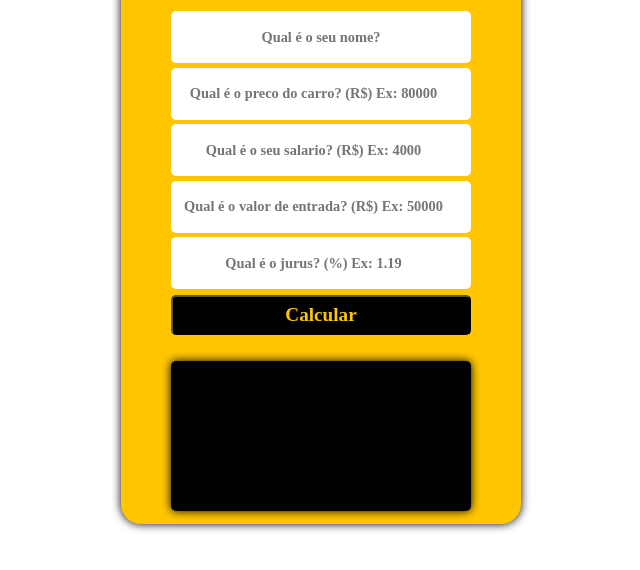
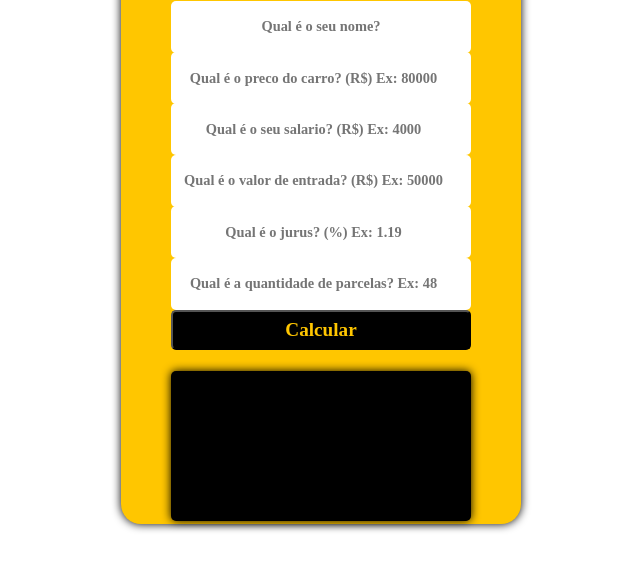
Before and after one commit to 21900884/TPA_ProjetoIndivitual2, a plain HTML site: page index.html in a window 1280 px wide. Shown: the part 184-754 px from the top of the page, without its empty margins (327-967 px from the left). Drawn offline with Linux system fonts and the light colour scheme.

Commit message:
Update index.html

```diff
--- a/index.html
+++ b/index.html
@@ -30,7 +30,11 @@
 
         <div class="input">
           <input placeholder="Qual é o jurus? (%) Ex: 1.19" type="number" id='jurus' required="required" >
-      </div>
+        </div>
+
+        <div class="input">
+             <input placeholder="Qual é a quantidade de parcelas? Ex: 48" type="number" id='parcelas' required="required">
+        </div>
 
         <button id='calcular'>Calcular</button>
 
```
